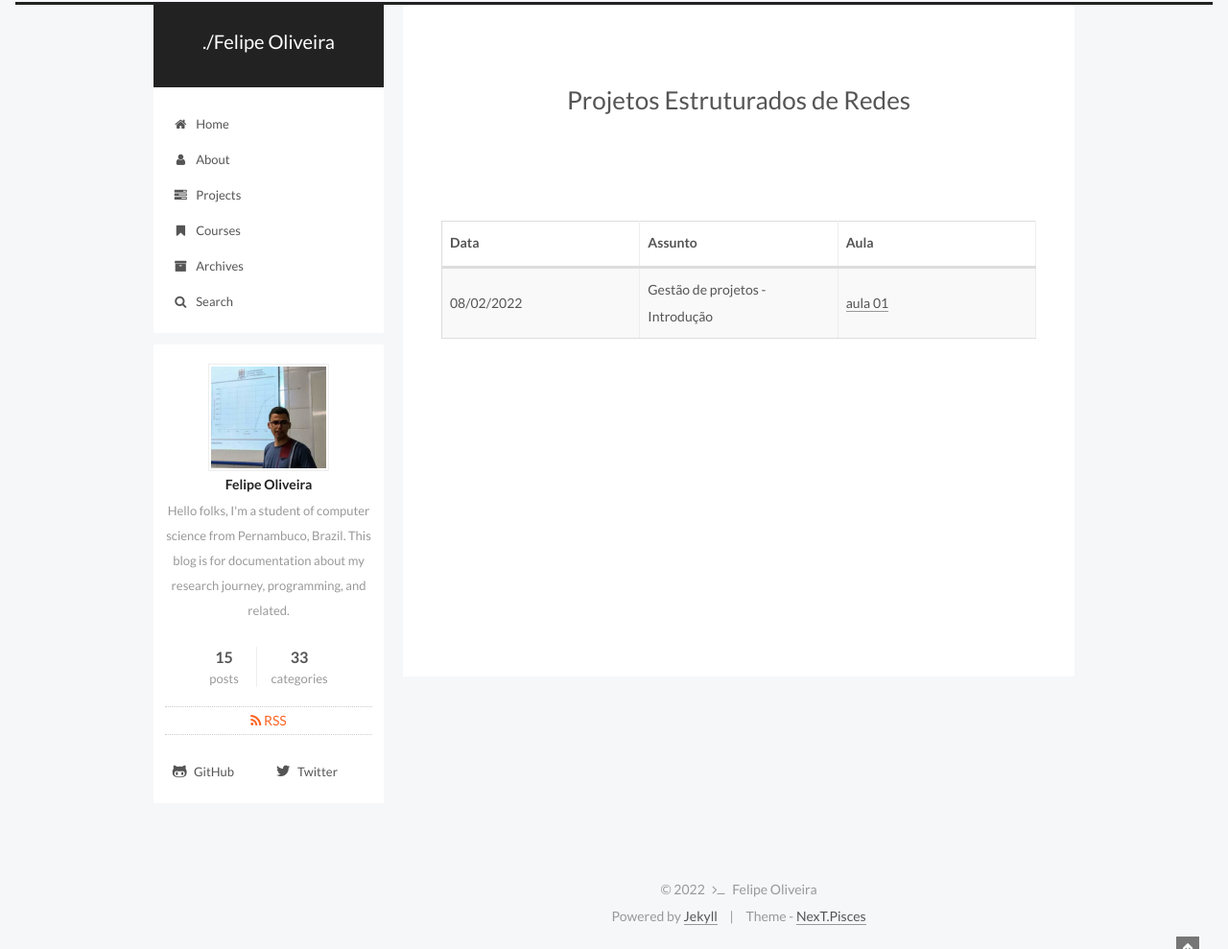
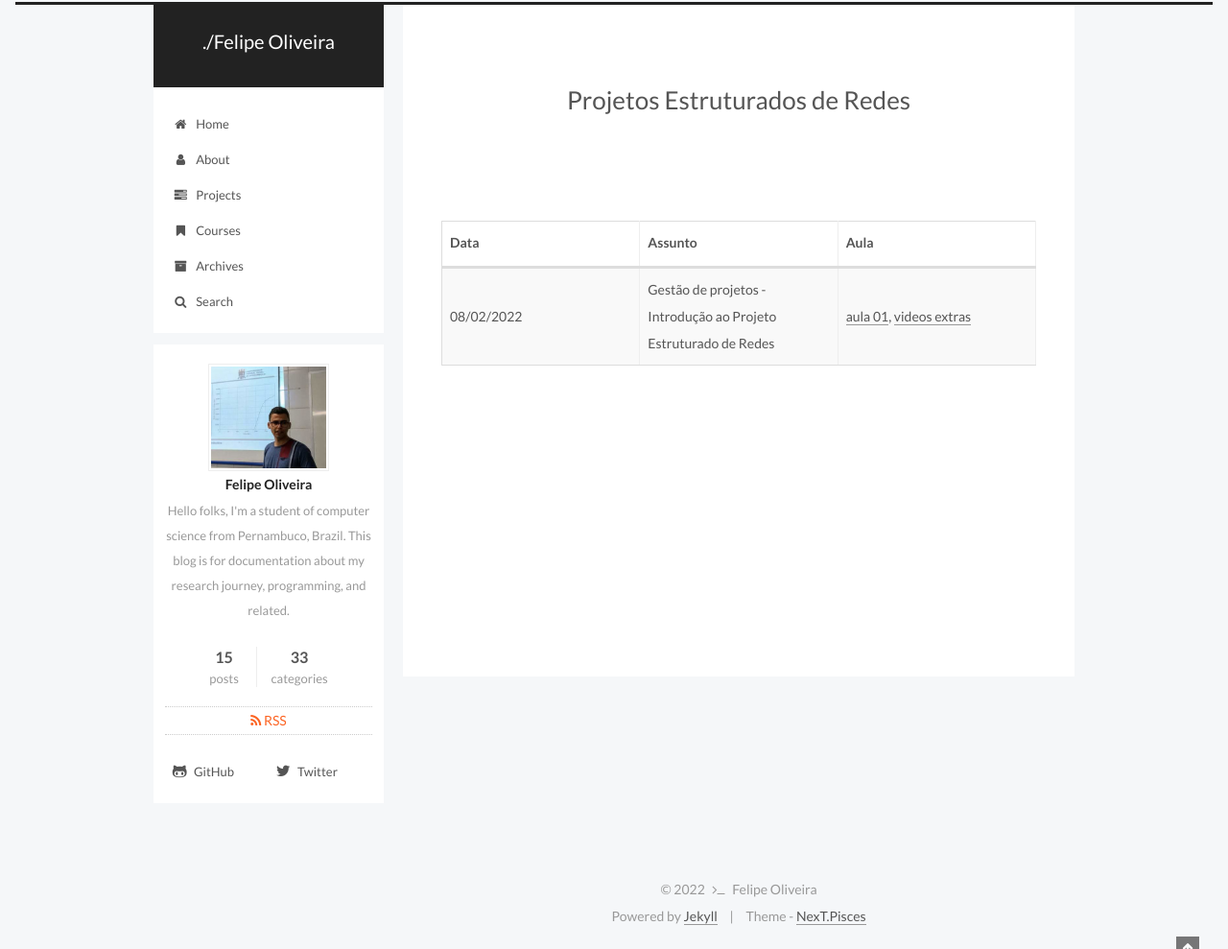
Before and after one commit to fdoliv/fdoliv.github.io, a Jekyll site: the page built from courses/per/index.md, in a window 1280 px wide. Shown: the whole page at 96% size. Built offline with Jekyll 4.4.1, drawn with Linux system fonts in a browser that asks for light colours.

Commit message:
Aulas PER

```diff
--- a/courses/per/index.md
+++ b/courses/per/index.md
@@ -13,4 +13,4 @@
 
 | Data | Assunto | Aula |
 | -- | ------------ | --- |
-| 08/02/2022 | Gestão de projetos - Introdução | [aula 01]({{ site.url }}/assets/arquivos/per/aula01-per.pdf){:target="_blank"} |
+| 08/02/2022 | Gestão de projetos - Introdução ao Projeto Estruturado de Redes| [aula 01]({{ site.url }}/assets/arquivos/per/aula01-per.pdf){:target="_blank"}, [videos extras](https://www.youtube.com/playlist?list=PLsJGhs3ZmfHJjJmMJqb7UQjBp9l7qJ844){:target="_blank"} |
```
Also changed, not shown: 1 other file.
